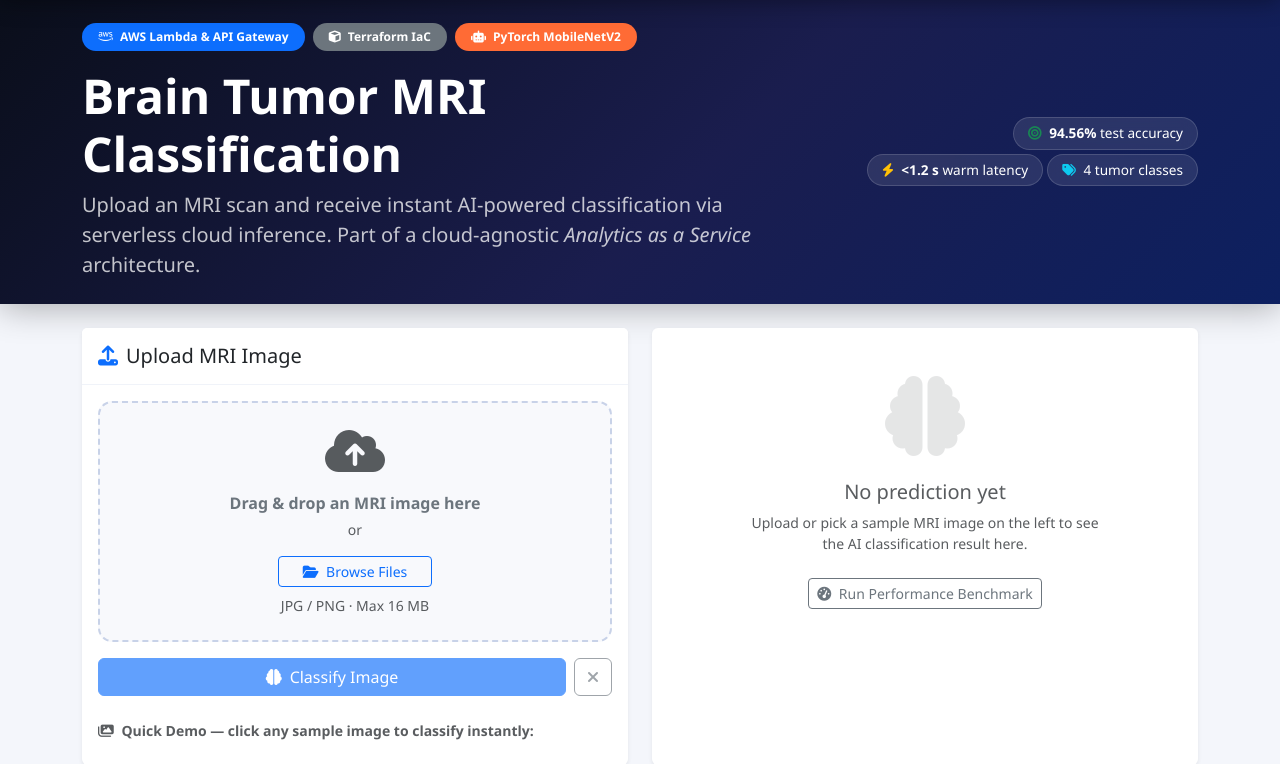
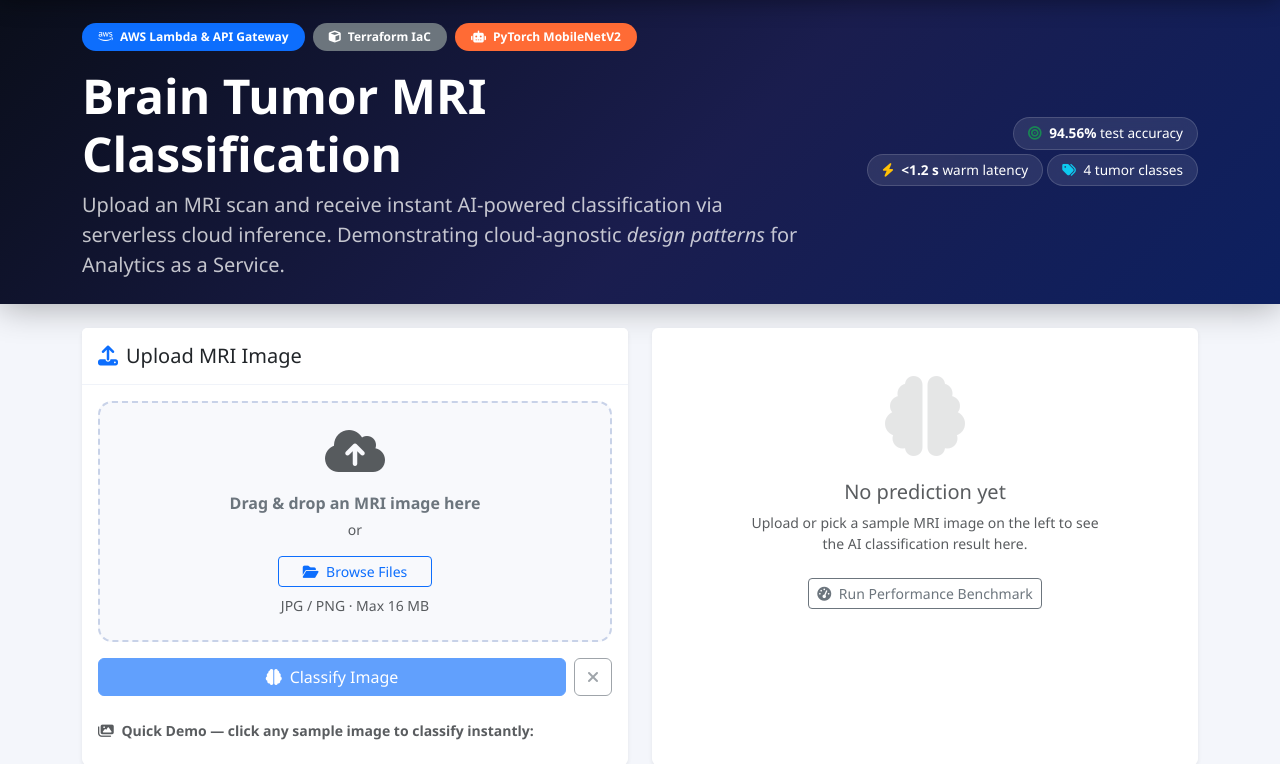
Before and after one commit to Jyoti-dev123/thesis, a Flask app: page / in a window 1280 px wide. Shown: the part 65-829 px from the top of the page. Run offline with Flask 3, Linux system fonts and the light colour scheme.

Commit message:
feat(webapp): update index.html title and hero description — Cloud Design Patterns AaaS theme

```diff
--- a/webapp/templates/index.html
+++ b/webapp/templates/index.html
@@ -1,5 +1,5 @@
 {% extends "base.html" %}
-{% block title %}Brain Tumor MRI Classifier — AaaS Demo{% endblock %}
+{% block title %}Brain Tumor MRI Classifier — Cloud Design Patterns{% endblock %}
 
 {% block content %}
 
@@ -22,8 +22,8 @@
         <h1 class="display-5 fw-bold mb-2">Brain Tumor MRI Classification</h1>
         <p class="lead opacity-75 mb-0">
           Upload an MRI scan and receive instant AI-powered classification via
-          serverless cloud inference. Part of a cloud-agnostic
-          <em>Analytics as a Service</em> architecture.
+          serverless cloud inference. Demonstrating cloud-agnostic
+          <em>design patterns</em> for Analytics as a Service.
         </p>
       </div>
       <div class="col-lg-4 mt-3 mt-lg-0 text-lg-end">
```
